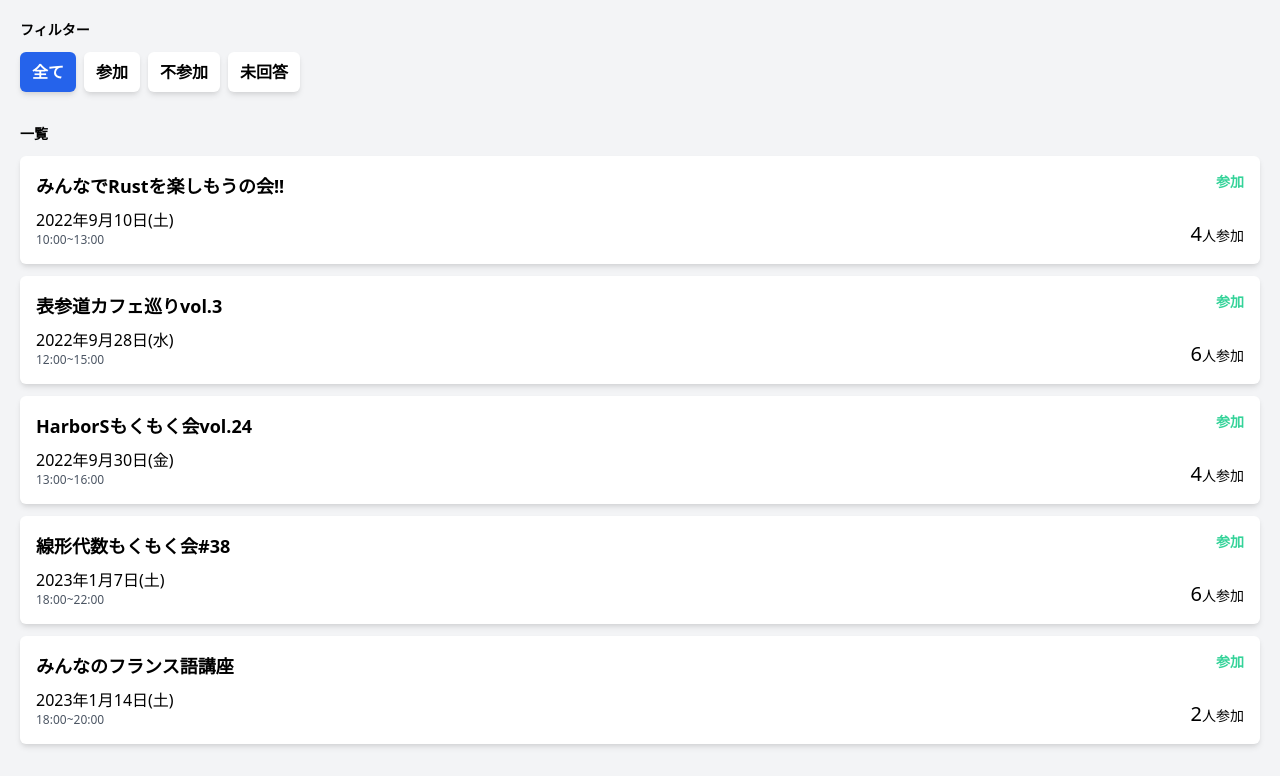
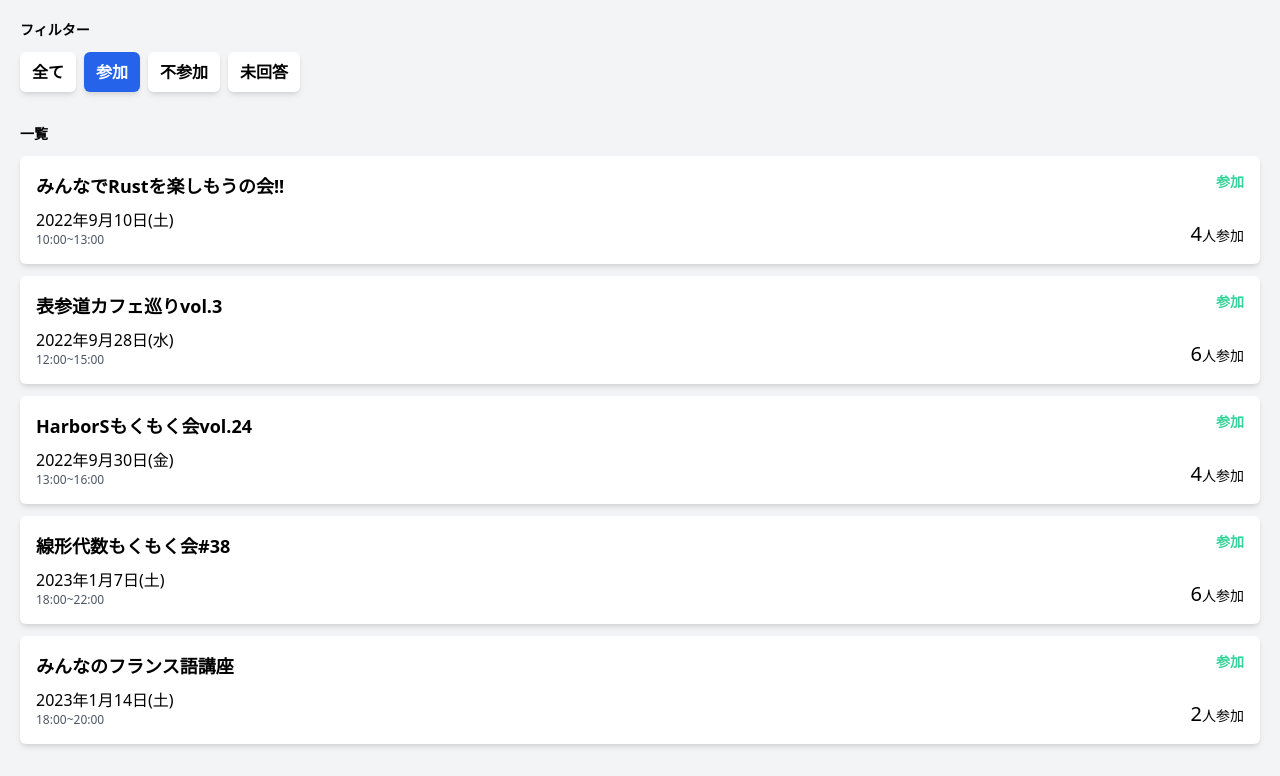
Before and after one commit to posse-ap/posse2-hackathon-202209-team2E, a PHP site: page /index.php?status=presence in a window 1280 px wide. Shown: the part 64-840 px from the top of the page. Run offline with PHP 8.4, Linux system fonts and the light colour scheme; the visitor is signed in with stand-in values (Sample User, id 1); data comes from the database, SQL or seed files in the repository.

Commit message:
色チェンジできた

```diff
--- a/src/index.php
+++ b/src/index.php
@@ -109,27 +109,42 @@ function get_day_of_week($w)
       <div id="filter" class="mb-8">
         <h2 class="text-sm font-bold mb-3">フィルター</h2>
         <div class="flex">
-          <!-- <?php
+          <?php
           switch($_GET['status']){
-            case '/':
-              '<a href="/" class="px-3 py-2 text-md font-bold mr-2 rounded-md shadow-md bg-blue-600 text-white">全て</a>';
+            default:
+            ?>
+              <a href="/" class="px-3 py-2 text-md font-bold mr-2 rounded-md shadow-md bg-blue-600 text-white">全て</a>
+              <a href="?status=presence" class="px-3 py-2 text-md font-bold mr-2 rounded-md shadow-md bg-white">参加</a>
+              <a href="?status=absence" class="px-3 py-2 text-md font-bold mr-2 rounded-md shadow-md bg-white">不参加</a>
+              <a href="?status=not_submitted" class="px-3 py-2 text-md font-bold mr-2 rounded-md shadow-md bg-white">未回答</a>
+              <?php
               break;
-            case '=presence':
-              '<a href="?status=presence" class="filterByPresence px-3 py-2 text-md font-bold mr-2 rounded-md shadow-md bg-white">参加</a>';
+            case 'presence':
+              ?>
+              <a href="/" class="px-3 py-2 text-md font-bold mr-2 rounded-md shadow-md bg-white ">全て</a>
+              <a href="?status=presence" class="px-3 py-2 text-md font-bold mr-2 rounded-md shadow-md bg-blue-600 text-white">参加</a>
+              <a href="?status=absence" class="px-3 py-2 text-md font-bold mr-2 rounded-md shadow-md bg-white">不参加</a>
+              <a href="?status=not_submitted" class="px-3 py-2 text-md font-bold mr-2 rounded-md shadow-md bg-white">未回答</a>
+              <?php
               break;
             case 'absence':
-              '<a href="?status=absence" class="filterByAbsence px-3 py-2 text-md font-bold mr-2 rounded-md shadow-md bg-white">不参加</a>';
+              ?>
+              <a href="/" class="px-3 py-2 text-md font-bold mr-2 rounded-md shadow-md bg-white ">全て</a>
+              <a href="?status=presence" class="px-3 py-2 text-md font-bold mr-2 rounded-md shadow-md bg-white">参加</a>
+              <a href="?status=absence" class="px-3 py-2 text-md font-bold mr-2 rounded-md shadow-md bg-blue-600 text-white">不参加</a>
+              <a href="?status=not_submitted" class="px-3 py-2 text-md font-bold mr-2 rounded-md shadow-md bg-white">未回答</a>
+              <?php
               break;
             case 'not_submitted':
-              '<a href="?status=not_submitted" class="filterByUnregistered px-3 py-2 text-md font-bold mr-2 rounded-md shadow-md bg-white">未回答</a>';
+              ?>
+              <a href="/" class="px-3 py-2 text-md font-bold mr-2 rounded-md shadow-md bg-white ">全て</a>
+              <a href="?status=presence" class="px-3 py-2 text-md font-bold mr-2 rounded-md shadow-md bg-white">参加</a>
+              <a href="?status=absence" class="px-3 py-2 text-md font-bold mr-2 rounded-md shadow-md bg-white">不参加</a>
+              <a href="?status=not_submitted" class="px-3 py-2 text-md font-bold mr-2 rounded-md shadow-md bg-blue-600 text-white ">未回答</a>
+              <?php
               break;
           }
-          ?> -->
-
-          <a href="/" class="px-3 py-2 text-md font-bold mr-2 rounded-md shadow-md bg-blue-600 text-white">全て</a>
-          <a href="?status=presence" class="filterByPresence px-3 py-2 text-md font-bold mr-2 rounded-md shadow-md bg-white">参加</a>
-          <a href="?status=absence" class="filterByAbsence px-3 py-2 text-md font-bold mr-2 rounded-md shadow-md bg-white">不参加</a>
-          <a href="?status=not_submitted" class="filterByUnregistered px-3 py-2 text-md font-bold mr-2 rounded-md shadow-md bg-white">未回答</a>
+          ?>
         </div>
       </div>
 
```
